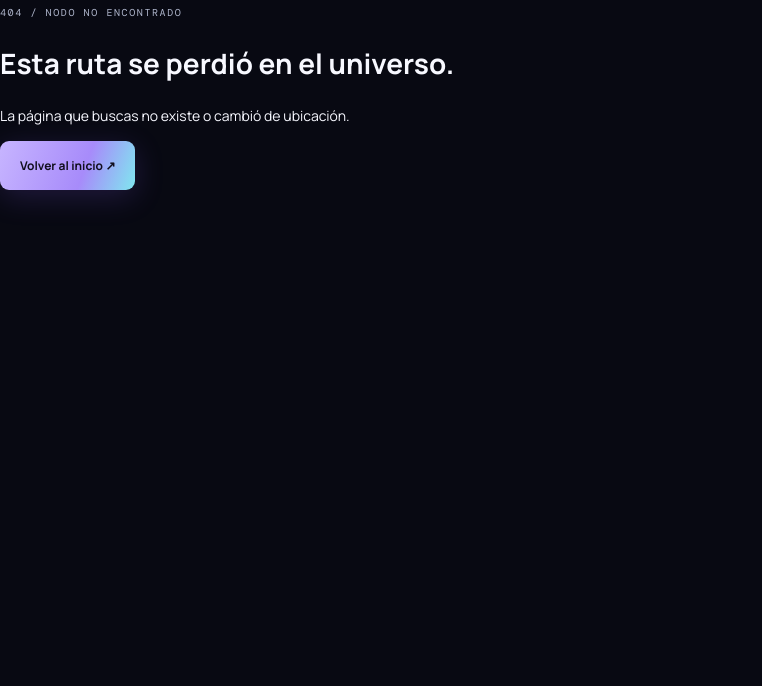
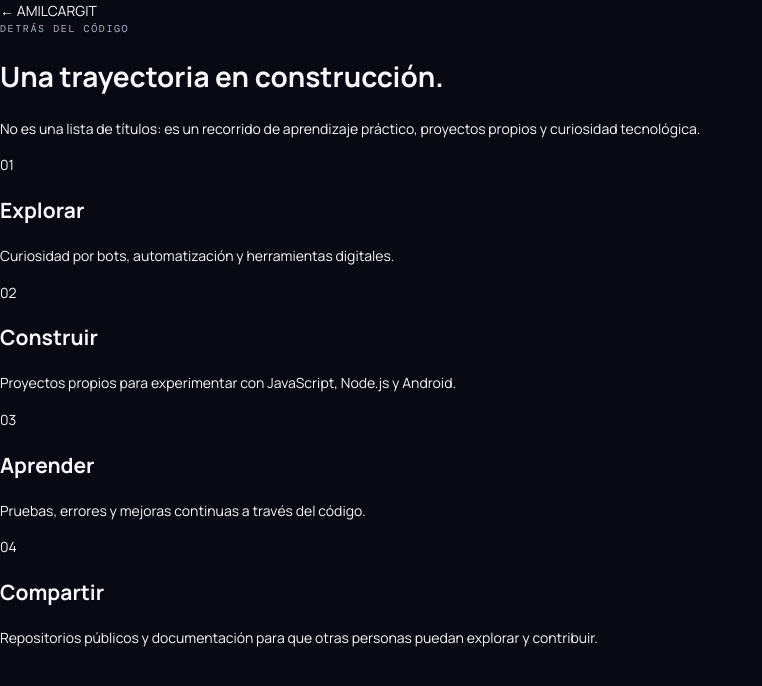
Before and after one commit to AmilcarGit/AmilcarGit, a Next.js app in the folder site/: page /trayectoria in a window 1280 px wide. Before the commit this address had no page. Shown: the top 686 px of the page, without its empty margins (0-762 px from the left). Built offline with nearby package versions, Linux system fonts and the light colour scheme.

Commit message:
feat: expand AMILCARGIT portfolio experience

```diff
--- /dev/null
+++ b/site/app/trayectoria/page.tsx
@@ -0,0 +1,4 @@
+import Link from "next/link";
+export const metadata={title:"Trayectoria | AMILCARGIT",description:"El recorrido de aprendizaje y construcción de AmilcarGit."};
+const steps=[["Explorar","Curiosidad por bots, automatización y herramientas digitales."],["Construir","Proyectos propios para experimentar con JavaScript, Node.js y Android."],["Aprender","Pruebas, errores y mejoras continuas a través del código."],["Compartir","Repositorios públicos y documentación para que otras personas puedan explorar y contribuir."]];
+export default function Journey(){return <main className="simple-page"><Link href="/">← AMILCARGIT</Link><p className="eyebrow">DETRÁS DEL CÓDIGO</p><h1>Una trayectoria en <span>construcción.</span></h1><p>No es una lista de títulos: es un recorrido de aprendizaje práctico, proyectos propios y curiosidad tecnológica.</p><div className="timeline">{steps.map(([title,body],i)=><article key={title}><span>0{i+1}</span><div><h2>{title}</h2><p>{body}</p></div></article>)}</div></main>}
```
